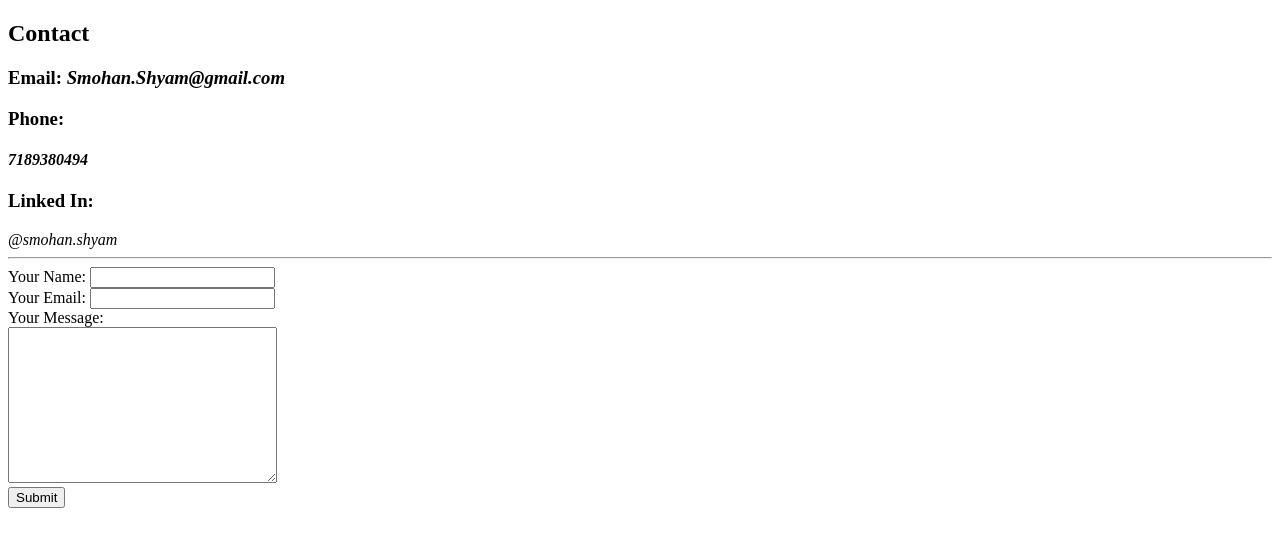
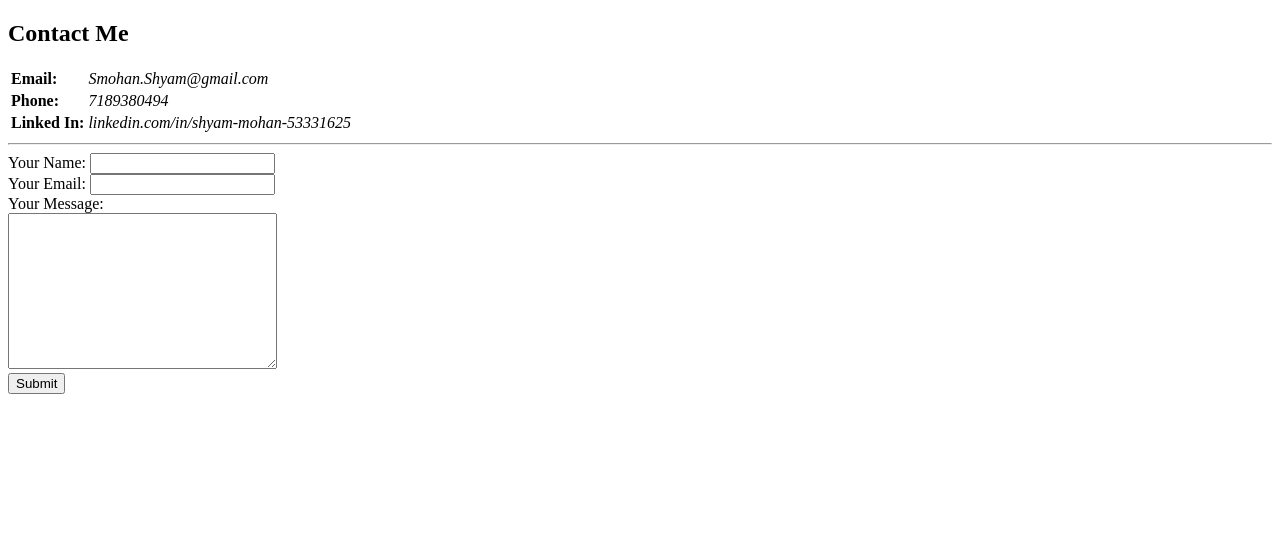
Before and after one commit to jinx4you/cv, a plain HTML site: page contact.html in a window 1280 px wide. Drawn offline with Linux system fonts and the light colour scheme.

Commit message:
updating Contact page

```diff
--- a/contact.html
+++ b/contact.html
@@ -1,23 +1,38 @@
 <!DOCTYPE html>
 <html lang="en" dir="ltr">
+
 <head>
   <meta charset="utf-8">
   <title>Contact</title>
 </head>
+
 <body>
-    <h2>Contact</h2>
-      <h3><strong>Email:</strong> <em>Smohan.Shyam@gmail.com</em></h3>
-      <h3><strong>Phone:</strong></h3><h4><em>7189380494</em></h4>
-      <h3><strong>Linked In:</strong> </h3><em>@smohan.shyam</em>
+  <h2>Contact Me</h2>
+  <table>
+    <tr>
+      <td><strong>Email:</strong></td>
+      <td><em>Smohan.Shyam@gmail.com</em></td>
+    </tr>
+    <tr>
+      <td><strong>Phone:</strong></td>
+      <td><em>7189380494</em></td>
+    </tr>
+    <tr>
+      <td><strong>Linked In:</strong></td>
+      <td><em>linkedin.com/in/shyam-mohan-53331625</em></td>
+    </tr>
+  </table>
+
   <hr>
-<form  action="mailto:smohan.shyam@gmail.com?subject=feedback" method="post" enctype="text/plain">
+  <form action="mailto:smohan.shyam@gmail.com?subject=feedback" method="post" enctype="text/plain">
     <label>Your Name:</label>
     <input type="text" name="YourName" value=""><br>
     <label>Your Email:</label>
     <input type="email" name="YourEmail" value=""><br>
     <label>Your Message:</label><br>
     <textarea name="YourMsg" rows="10" cols="31"></textarea><br>
-  <input type="Submit" name="" >
+    <input type="Submit" name="">
   </form>
 </body>
+
 </html>
```
Lines whose indentation alone changed are shown as unchanged.
